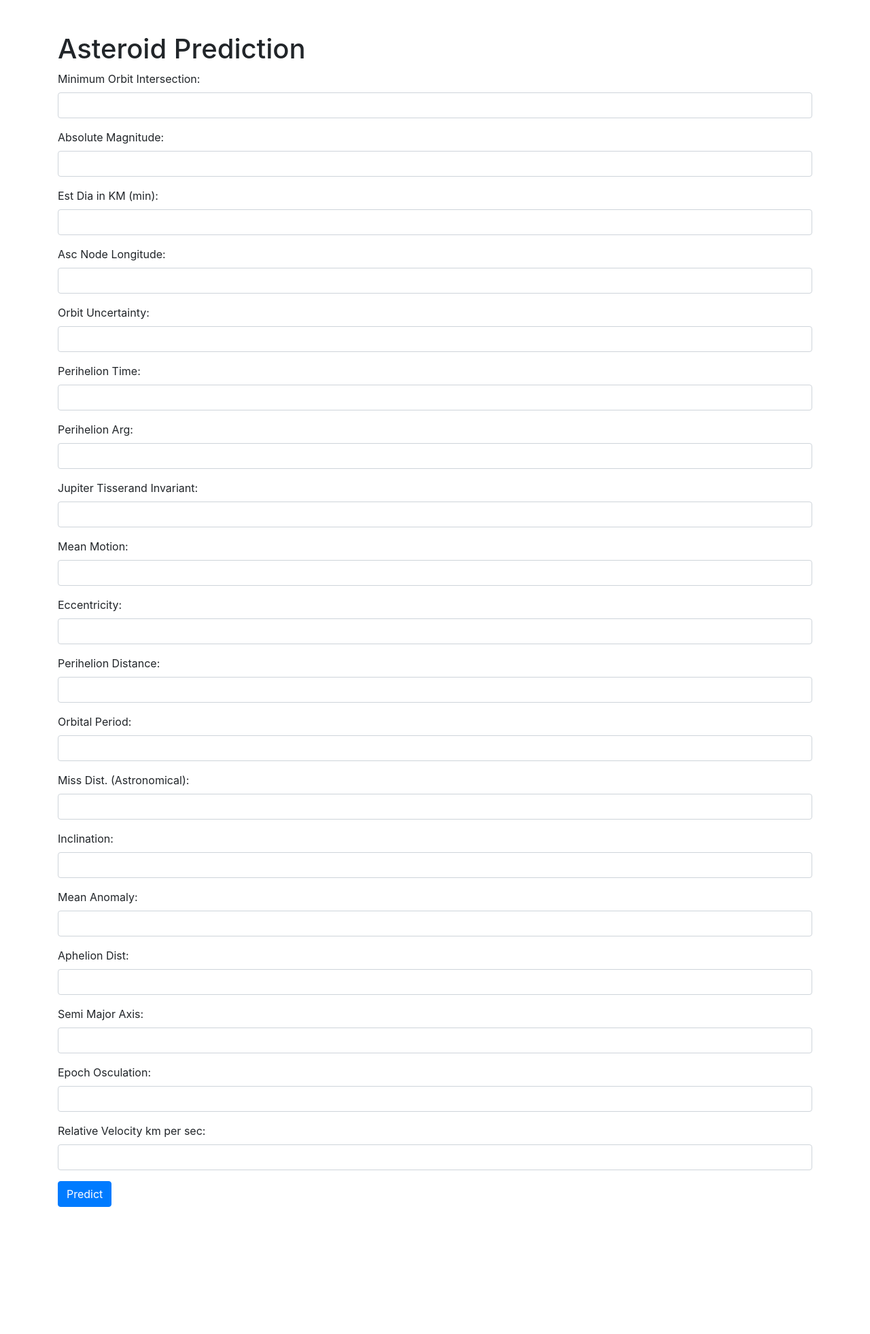
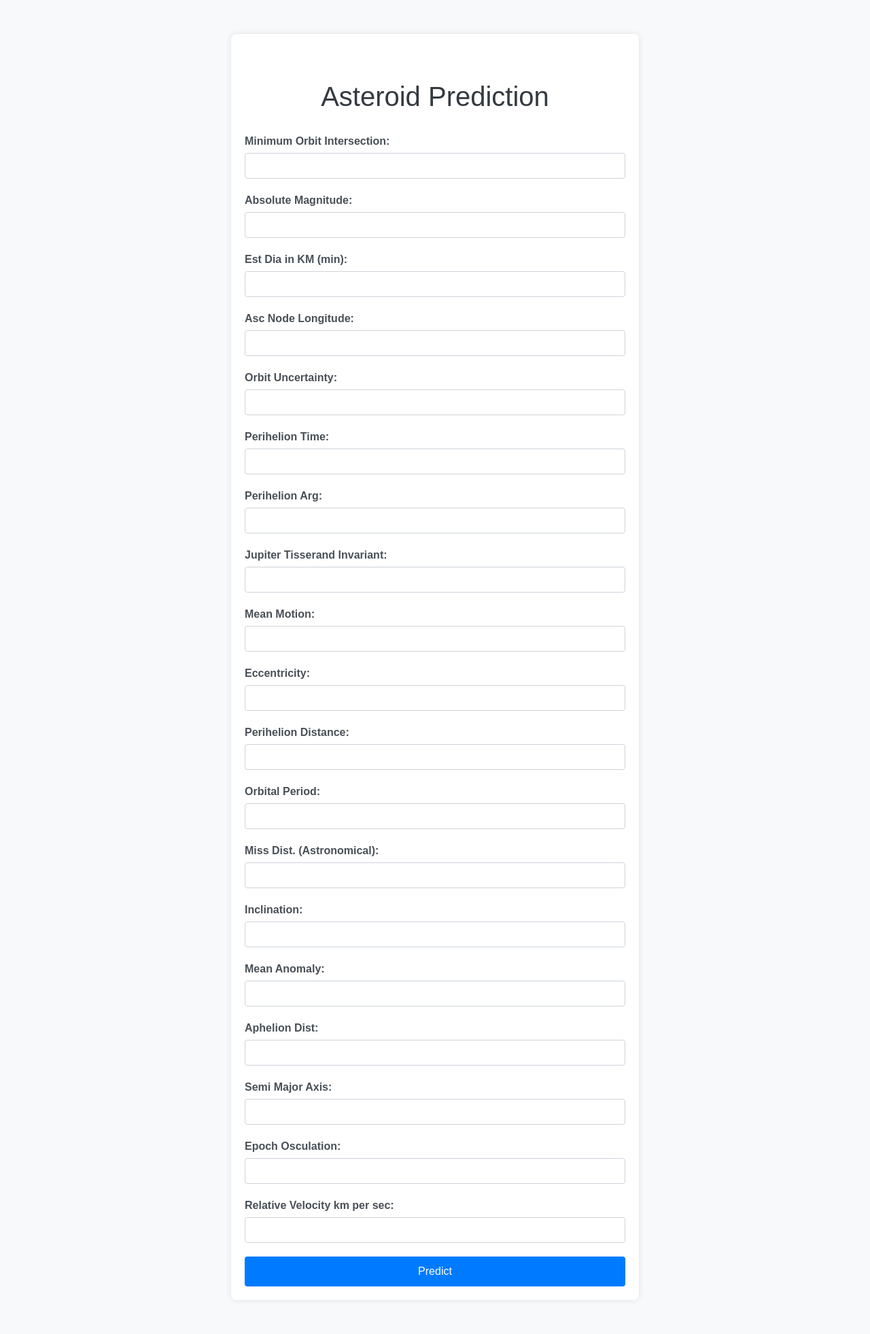
Before and after one commit to Srinjoy2002/asteroid_class, a Flask app: page / in a window 1280 px wide. Shown: the whole page at 68% size. Before the commit the page ends 1776 px from the top, so only its background shows below. Run offline with Flask 3, Linux system fonts and the light colour scheme; parts of the project's set-up code (start-up, migrations or seed data) failed here and were passed over; some libraries are stand-ins or nearby versions.

Commit message:
changes in CSS of the website

```diff
--- a/app.py
+++ b/app.py
@@ -5,12 +5,13 @@ import numpy as np
 app = Flask(__name__)
 
 # Load your trained model
-with open('asteroid_model.pkl', 'rb') as file:
+with open('your_model.pkl', 'rb') as file:
     clf1 = pickle.load(file)
 
 @app.route('/', methods=['GET', 'POST'])
 def home():
     prediction = None
+    message = ""
 
     if request.method == 'POST':
         # Get form data
@@ -41,7 +42,13 @@ def home():
         # Make prediction
         prediction = clf1.predict(data_array)[0]
 
-    return render_template('index.html', prediction=prediction)
+        # Custom message based on prediction
+        if prediction == 1:
+            message = "This is a near-Earth object and is potentially hazardous."
+        else:
+            message = "This is not a near-Earth object and is not potentially hazardous."
+
+    return render_template('index.html', prediction=prediction, message=message)
 
 if __name__ == '__main__':
     app.run(debug=True)
--- /dev/null
+++ b/static/style.css
@@ -0,0 +1,76 @@
+body {
+    font-family: 'Arial', sans-serif;
+    background-color: #f8f9fa;
+    margin: 0;
+    padding: 0;
+}
+
+.container {
+    max-width: 600px;
+    margin: 50px auto;
+    padding: 20px;
+    background-color: #ffffff;
+    box-shadow: 0 0 10px rgba(0, 0, 0, 0.1);
+    border-radius: 8px;
+}
+
+h1 {
+    text-align: center;
+    margin-bottom: 30px;
+    color: #343a40;
+}
+
+.form-group {
+    margin-bottom: 20px;
+}
+
+label {
+    display: block;
+    margin-bottom: 5px;
+    font-weight: bold;
+    color: #495057;
+}
+
+input[type="text"] {
+    width: 100%;
+    padding: 10px;
+    border: 1px solid #ced4da;
+    border-radius: 4px;
+    box-sizing: border-box;
+    font-size: 16px;
+}
+
+button[type="submit"] {
+    width: 100%;
+    padding: 10px;
+    background-color: #007bff;
+    border: none;
+    border-radius: 4px;
+    color: white;
+    font-size: 16px;
+    cursor: pointer;
+    transition: background-color 0.3s ease;
+}
+
+button[type="submit"]:hover {
+    background-color: #0056b3;
+}
+
+.mt-5 {
+    margin-top: 50px;
+}
+
+.mt-3 {
+    margin-top: 30px;
+}
+
+pre {
+    background-color: #f1f1f1;
+    padding: 10px;
+    border-radius: 4px;
+}
+
+p {
+    font-size: 18px;
+    color: #343a40;
+}
--- a/templates/index.html
+++ b/templates/index.html
@@ -4,6 +4,7 @@
     <meta charset="utf-8">
     <title>Asteroid Prediction</title>
     <link rel="stylesheet" href="https://stackpath.bootstrapcdn.com/bootstrap/4.3.1/css/bootstrap.min.css">
+    <link rel="stylesheet" href="{{ url_for('static', filename='style.css') }}">
 </head>
 <body>
     <div class="container">
@@ -90,7 +91,7 @@
         {% if prediction is not none %}
             <div class="mt-5">
                 <h3>Prediction:</h3>
-                <p>{{ prediction }}</p>
+                <p>{{ message }}</p>
             </div>
         {% endif %}
     </div>
```
